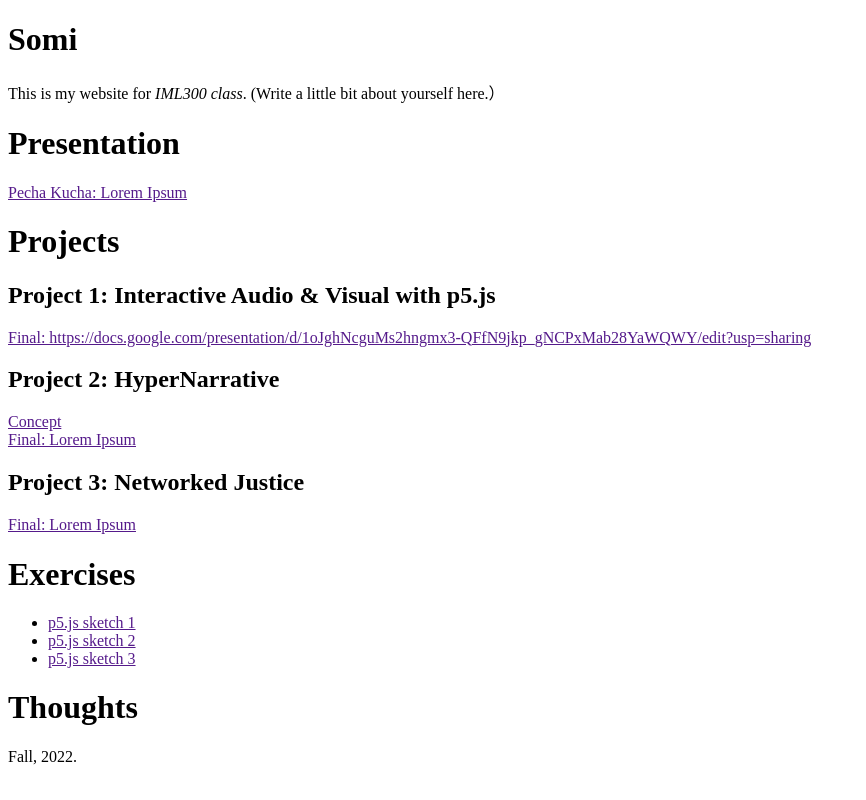
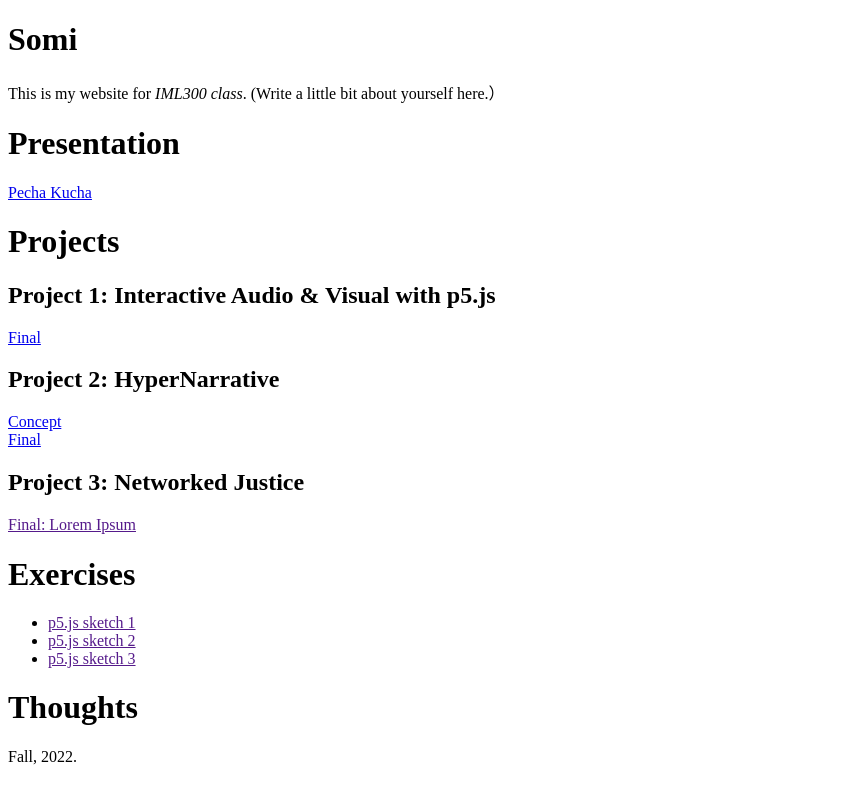
Before and after one commit to somiswurldd/iml300, a plain HTML site: page index.html in a window 1280 px wide. Shown: the whole page, without its empty margins (0-866 px from the left). Drawn offline with Linux system fonts and the light colour scheme.

Commit message:
new links

```diff
--- a/index.html
+++ b/index.html
@@ -17,17 +17,17 @@
 
     <div>
       <h1>Presentation</h1>
-      <a href="">Pecha Kucha: Lorem Ipsum</a>
+      <a href="https://docs.google.com/presentation/d/1oJghNcguMs2hngmx3-QFfN9jkp_gNCPxMab28YaWQWY/edit?usp=sharing">Pecha Kucha </a>
     </div>
 
     <div>
       <h1>Projects</h1>
       <h2>Project 1: Interactive Audio & Visual with p5.js</h2>
-      <a href="">Final: https://docs.google.com/presentation/d/1oJghNcguMs2hngmx3-QFfN9jkp_gNCPxMab28YaWQWY/edit?usp=sharing</a>
+      <a href="https://editor.p5js.org/saumyaaw/sketches/S4bTiGJ0X">Final</a>
 
       <h2>Project 2: HyperNarrative</h2>
-      <a href="">Concept</a><br />
-      <a href="">Final: Lorem Ipsum</a>
+      <a href=" https://docs.google.com/document/d/1o8Ywi9CiaFrE1ZOd62surZw-J5TjLi1kQqSPVJNVIz0/edit?usp=sharing">Concept</a><br />
+      <a href=" https://cupids-kiss-of-psyche.glitch.me">Final</a>
 
       <h2>Project 3: Networked Justice</h2>
       <a href="">Final: Lorem Ipsum</a>
```
